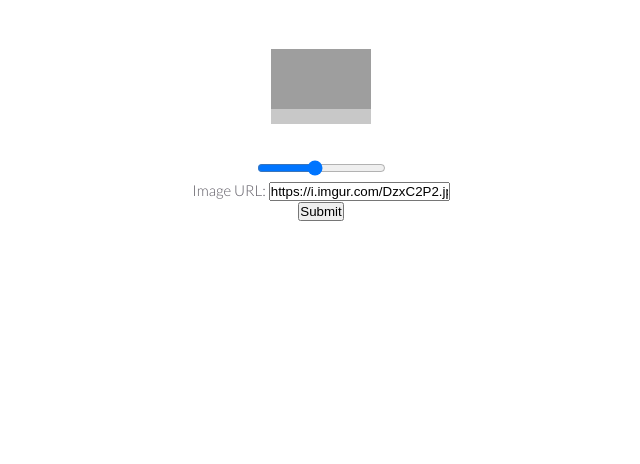
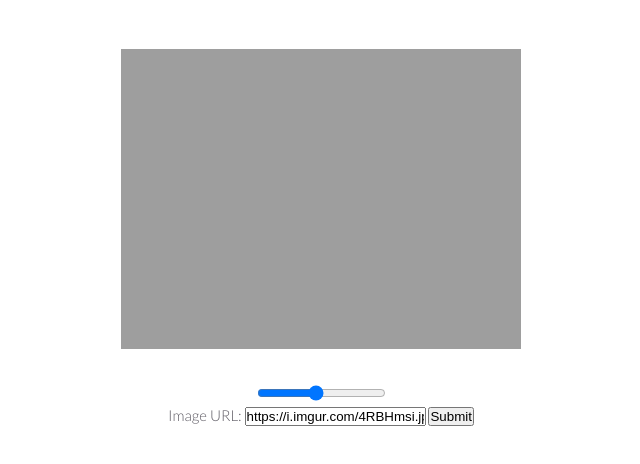
Before and after one commit to JoeKarlsson/Pixelate, a website: page index.html in a window 1280 px wide. Shown: the part 42-506 px from the top of the page, without its empty margins (319-959 px from the left). Drawn offline with nearby package versions, Linux system fonts and the light colour scheme.

Commit message:
uploader and submit buttons are both working

```diff
--- a/index.html
+++ b/index.html
@@ -10,15 +10,14 @@
     <body>
     <h1>Pixelate.js</h1>
     <br>
-    <canvas id="canvas" width="600" height="400"></canvas>
+    <canvas id="canvas" width="200" height="200"></canvas>
 		<br>
-		<input id="blocks" type="range" min="1" max="10" value="5">
+		<input id="blocks" type="range" min="1" max="12" value="6">
 
-    <form id="frm1" onsubmit="submitImageURL()" method="post">
+    <form id="frm1" onsubmit="submitImageURL()">
       Image URL:
-      <input type="text" id="ImageURL" name="ImageURL" value="https://i.imgur.com/DzxC2P2.jpg" required>
-      <br>
-      <input type="submit" value="Submit">
+      <input type="text" id="ImageURL" name="ImageURL" value="https://i.imgur.com/4RBHmsi.jpg" required>
+      <button type="button" text ="submit" onclick="submitImageURL()"> Submit </button>
     </form>
 
     <script src="http://ajax.googleapis.com/ajax/libs/jquery/1.11.1/jquery.min.js"></script>
--- a/js/pixelate.js
+++ b/js/pixelate.js
@@ -1,30 +1,32 @@
-//TODO
-//image uploader
-//create grid of instagram images
+//Pixelate.js created by Joe Carlson Copyright 2015 - for non-commercial use only
+// To Use: just plug in a website on the page and hit submit! Easy!
+//Sample Images:
+//
+// https://i.imgur.com/DzxC2P2.jpg
+//
+// https://i.imgur.com/F4dJfmU.jpg
+//
+// https://i.imgur.com/nbM4Qhu.jpg
+// Lil Bub
+// http://i.imgur.com/4RBHmsi.jpg
 
 // Grab the Canvas and Drawing Context
 var canvas = document.getElementById('canvas');
 var ctx = canvas.getContext('2d');
-//var play = false;
 
 // Create an image element
 var img = new Image();
-var initialImageURL = 'http://i.imgur.com/F4dJfmU.jpg'
 
-// When the window first loads - draw the initial demo image
-// var something = (function() {
-//     var executed = false;
-//     return function () {
-//         if (!executed) {
-//             executed = true;
-//             window.onload = draw(initialImageURL);
-//         }
-//     };
-// }) ();
+//When the page first loads - draw the initial demo image
+window.onload = firstDraw();
 
-window.onload = draw(initialImageURL);
-console.log("inital image drawn");
+function firstDraw() {
+    //preload the demo image
+    var initialImageURL = 'http://i.imgur.com/3vfZPKL.jpg';
+    draw(initialImageURL);
+}
 
+//takes any image URL and creates an un pixelated image /4 the orginal size of the image
 function draw (imgURL) {
     // Specify the src to load the image
     img.crossOrigin="anonymous";
@@ -34,13 +36,16 @@ function draw (imgURL) {
         canvas.height = img.height/4;
         canvas.width = img.width/4;
         ctx.drawImage(img, 0, 0, canvas.width, canvas.height);
+        console.log("image draw");
         pixelate();
     };
 }
 
+//
 function pixelate() {
-    canvas.height = img.height/4;
-    canvas.width = img.width/4;
+    //dynamically adjust canvas size to the size of the uploaded image
+    canvas.height = img.height;
+    canvas.width = img.width;
 
     /// if in play mode use that value, else use slider value
     var size = (blocks.value) * 0.01,
@@ -65,17 +70,19 @@ blocks.addEventListener('change', pixelate, false);
 function submitImageURL() {
     var imgURL = document.getElementById("ImageURL").value;
 
+    //veriy the form isn't black or null
     if (imgURL == null || imgURL == "") {
         alert("Image URL must be filled out");
         return false;
     }
+    //verify that the address is secure
+    if ( imgURL.search("/https:/") != -1 ) {
+        alert("Image URL from https site (security reasons)");
+        return false;
+    }
 
-    console.log("submit "  + imgURL);
-
-    var img = new Image();
-    img.onload = draw(imgURL);
-    console.log("drawn" + imgURL);
-
+    //draw the submitted image onto the canvas
+    draw(imgURL);
 }
 
 /// poly-fill for requestAnmationFrame with fallback for older
```
